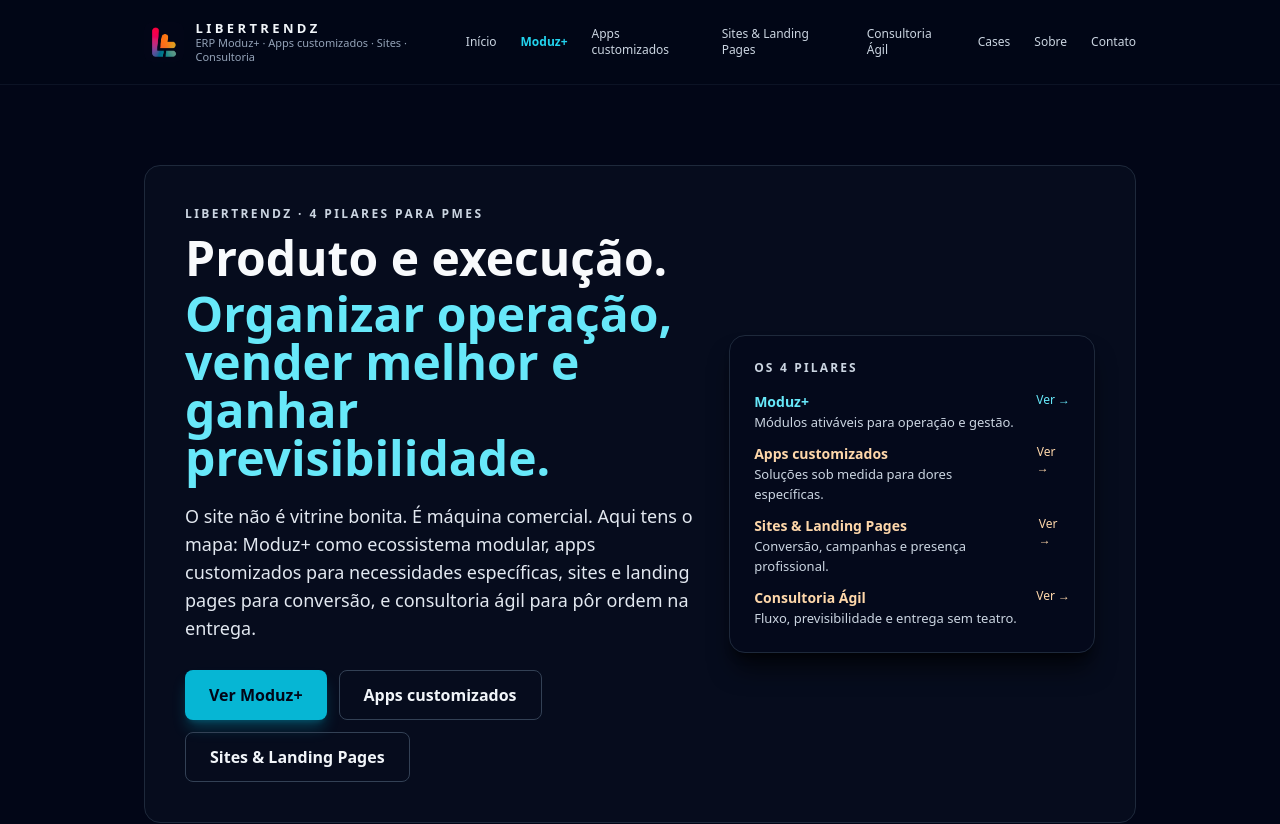
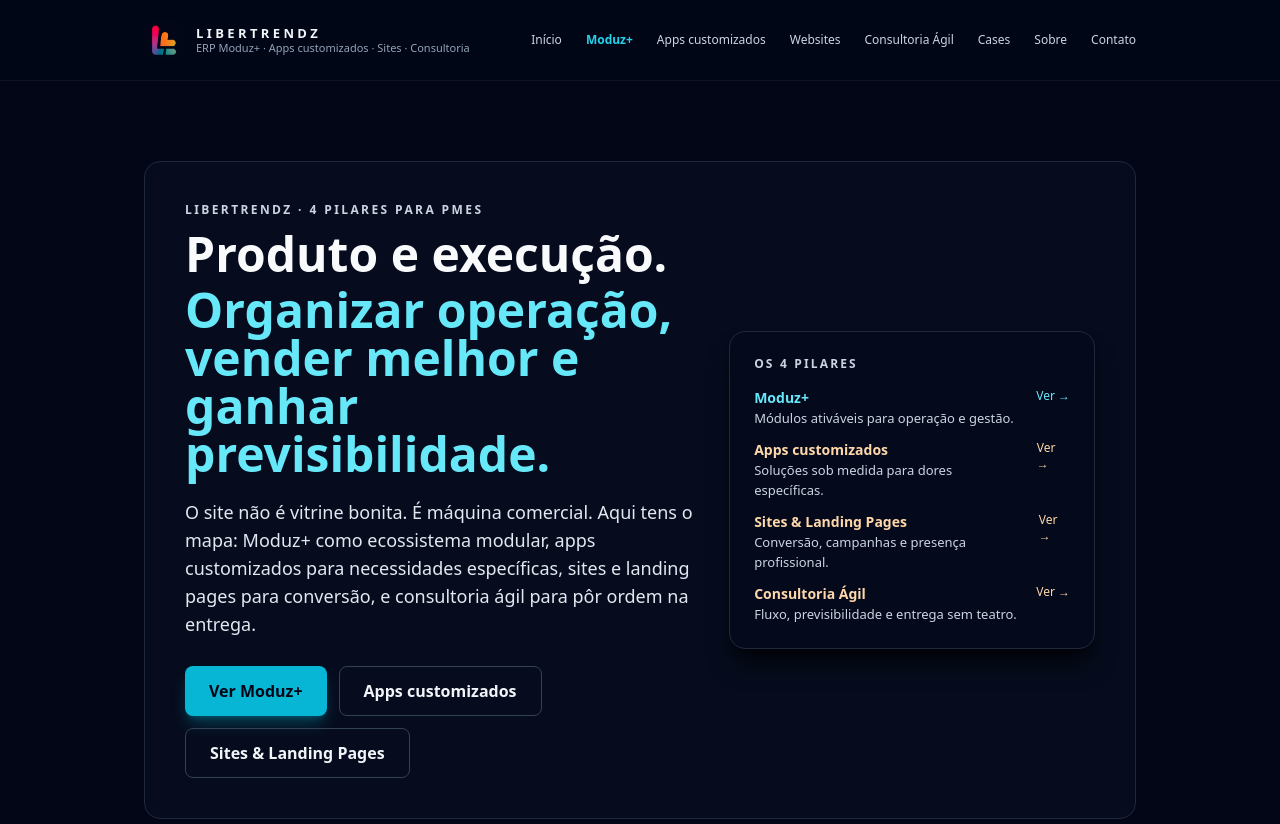
Before and after one commit to libertrendz/libertrendz-site, a Next.js app: page / in a window 1280 px wide. Shown: the top 824 px of the page. Built offline with nearby package versions, Linux system fonts and the light colour scheme.

Commit message:
Update link text from 'Sites & Landing Pages' to 'Websites'

```diff
--- a/app/layout.tsx
+++ b/app/layout.tsx
@@ -72,7 +72,7 @@ export default function RootLayout({
                 Apps customizados
               </a>
               <a href="/sites" className="hover:text-accent-400">
-                Sites & Landing Pages
+                Websites
               </a>
               <a href="/agile" className="hover:text-accent-400">
                 Consultoria Ágil
```
